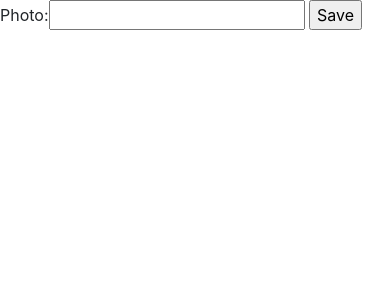
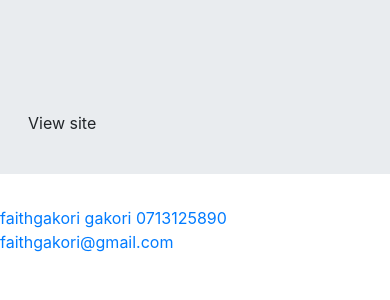
Before and after one commit to Gakori/Awwards, a Django app: page / in a window 390 px wide. Shown: the part 164-464 px from the top of the page. Run offline with Django 3.2, Linux system fonts and the light colour scheme; data that the repository does not hold is empty; some libraries are stand-ins or nearby versions.

Commit message:
add cards

```diff
--- a/wards/templates/wards/home.html
+++ b/wards/templates/wards/home.html
@@ -1,28 +1,52 @@
-{% extends 'wards/base.html' %}
-{% load bootstrap4 %}
-{{ form.media }}
+{% extends 'wards/base.html' %} {{ form.media }} {% block content %}
 
-{% block content %}
+<div class="jumbotron jumbotron-fluid">
+  <div class="container">
+    <a class="btn" id="link" href="https://github.com/Gakori/Github-search" style="margin-top: 20%; text-align: center;">View site</a>
 
-<form action="" method="post">
-    {% csrf_token %}
-    {{ form }}
-    <input type="submit" value="Save"/>
-</form>
-
-{% if posts %}
-{% for post in posts %}
-<div class="card" style="width: 18rem;">
-    <img class="card-img-top" src="{{ post.photo.cdn_url }}-/crop/600x600/center/-/quality/lightest/" alt="">
+  </div>
 </div>
 
-    <div class="card-body">
-    <h1>{{ post.title }}</h1>
-    <h1>{{ post.description }}</h1>
-    <h1>Posted by {{ post.author }}</h1>
-    <a class="btn" id="link" href="{{post.live_link}}" >View site</a>
-    <h1>Posted on {{ post.date_posted}}</h1>
+{% if posts %} {% for post in posts %}
+
+<div class="container">
+  <div class="row">
+<div class="col-md-6">
+<div class="card mb-3" style="max-width: 540px;">
+  <div class="row no-gutters">
+    <div class="col-md-4">
+      <img
+        class="col"
+        src="{{ post.photo.cdn_url }}-/crop/600x600/center/-/quality/lightest/"
+        alt=""
+      />
     </div>
-{% endfor %}
-{% endif %}
+
+    <div class="col-md-8">
+      <div class="card-body">
+        <h1>{{ post.title }}</h1>
+        <h2>{{ post.description }}</h2>
+        <h2>Posted by {{ post.author }}</h2>
+        <h2>Posted on {{ post.date_posted }}</h2>
+        <button class="btn">
+          <a href="{{post.live_link}}" id="link">View Site</a>
+        </button>
+        <a href="#">Rate</a>
+        <a href="{% url 'post-detail' post.id %}">Review</a>
+      </div>
+    </div>
+  </div>
+</div>
+</div>
+</div>
+</div>
+
+{% endfor %} {% endif %}
+<footer>
+  <a href="https://www.facebook.com/" class="fa fa-facebook">faithgakori</a>
+  <a href="https://www.instagram.com/" class="fa fa-instagram">gakori</a>
+  <a href="" class="fa fa-phone"> 0713125890</a>
+  <a href="https://www.gmail.com/" class="fa fa-envelope">faithgakori@gmail.com</a>
+  <p style="text-align: center; color: white;">© Copyright - Gakori 2020 </p>
+</footer>
 {% endblock content %}
```
